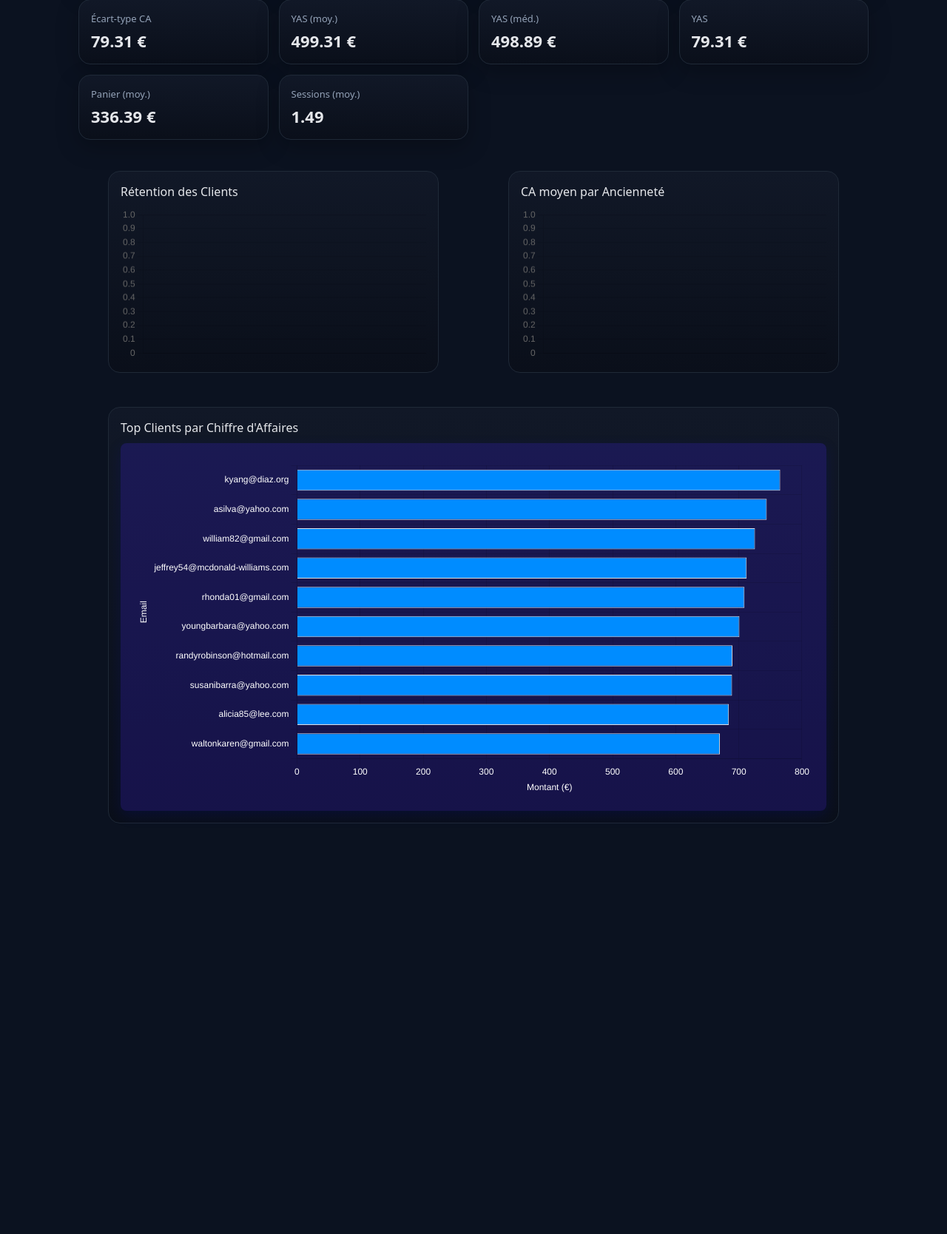
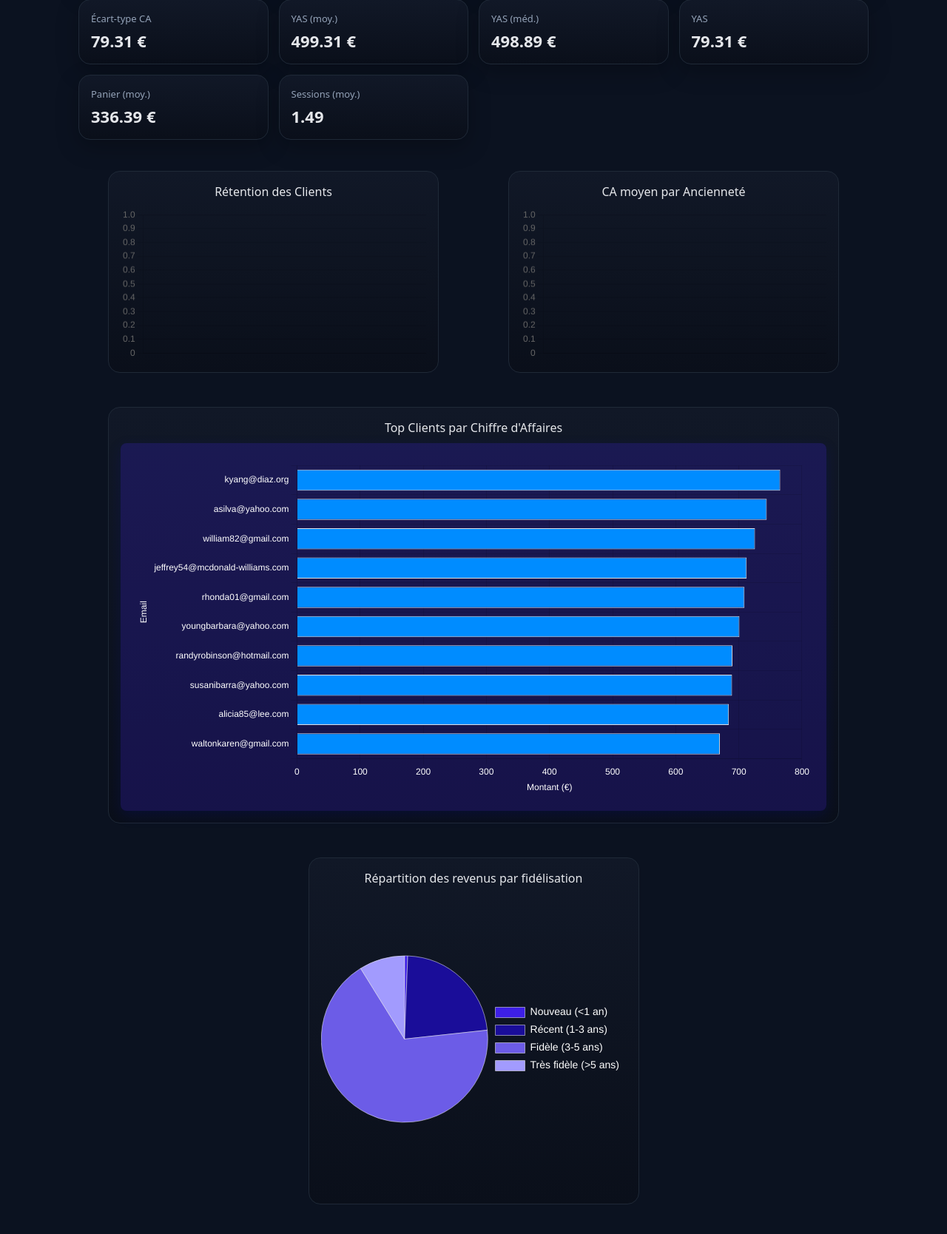
Before and after one commit to Alpha-NeMeSiS/DashBoard-E-Commerce, a Flask app: page / in a window 1280 px wide. Shown: the part 229-1897 px from the top of the page at 74% size. Before the commit the page ends 1342 px from the top, so only its background shows below. Run offline with Flask 3, Linux system fonts and the light colour scheme; a map, chart or similar area stays blank.

Commit message:
tableaux002

```diff
--- a/Static/dashboard.js
+++ b/Static/dashboard.js
@@ -71,6 +71,44 @@ document.addEventListener('DOMContentLoaded', () => {
     });
   }
 
+  const ctxPie = document.getElementById('segmentPieChart');
+  console.log("Camembert lancé", segmentLabels, segmentCA);
+  if (ctxPie) {
+    new Chart(ctxPie, {
+      type: 'pie',
+      data: {
+        labels: segmentLabels,
+        datasets: [{
+          label: 'CA total (€)',
+          data: segmentCA,
+          backgroundColor: ['#3D1FE6', '#1A0D99', '#6C5CE7', '#A29BFE'],
+          borderColor: '#ffffff',
+          borderWidth: 0.5
+        }]
+      },
+      options: {
+        responsive: true,
+        plugins: {
+          legend: {
+            position: 'right',
+            labels: {
+              color: '#ffffffff',
+              font: { size: 14 }
+            }
+          },
+          tooltip: {
+            callbacks: {
+              label: function(context) {
+                const label = context.label || '';
+                const value = context.parsed || 0;
+                return `${label}: ${value.toFixed(2)} €`;
+              }
+            }
+          }
+        }
+      }
+    });
+  }
 
 });
 function refreshData() {
--- a/Static/styles_dashboard.css
+++ b/Static/styles_dashboard.css
@@ -59,7 +59,10 @@ h1 {
     background: linear-gradient(180deg, var(--card), #0a0f1a);
     border: 1px solid #1f2937;
     border-radius: 16px;
-    padding: 16px
+    padding: 16px;
+    display: flex;
+    flex-direction: column;
+    align-items: center;
 }
 
 .tableaux_Kpi {
@@ -75,6 +78,12 @@ h1 {
 .tableau-kpi th, .tableau-kpi td {
   padding: 5px 10px;
 }
+
+.segmentPieChart {
+  display: block;
+  margin: 0 auto;
+}
+
 
 @media (max-width:1000px) {
     .grid {
--- a/app.py
+++ b/app.py
@@ -46,9 +46,11 @@ df['Segment_Anciennete'] = pd.cut(
 segment_counts = df['Segment_Anciennete'].value_counts().sort_index()
 ca_par_segment = (
     df.groupby('Segment_Anciennete', observed=False)['Yearly Amount Spent']
-      .agg(['mean', 'median', 'count'])
-      .rename(columns={'mean': 'CA moyen', 'median': 'CA médian', 'count': 'Nb clients'})
+      .agg(['sum', 'mean', 'count'])
+      .rename(columns={'sum': 'CA total', 'mean': 'CA moyen', 'count': 'Nb clients'})
 )
+
+segment_ca_total = [round(float(v), 2) for v in ca_par_segment['CA total'].values]
 
 # df['Length of Membership'] = pd.to_datetime(df['Length of Membership'])
 
@@ -102,8 +104,9 @@ def index():
         tableaux = analysis["tableaux"],
         top_clients_labels = top_clients_labels,
         top_clients_values = top_clients_values,
+        segment_ca_total = segment_ca_total,
         other_labels=[],
-        other_values=[]
+        other_values=[],
     )
 
 if __name__ == "__main__":
--- a/templates/dashboard.html
+++ b/templates/dashboard.html
@@ -133,6 +133,11 @@
         </div>
       </figure>
 
+      <figure class="chartbox" style="grid-column: 2 / span 2;" aria-label="Répartition des segments">
+        <figcaption>Répartition des revenus par fidélisation</figcaption>
+        <canvas id="segmentPieChart"></canvas>
+      </figure>
+
     </section>
   </main>
 
@@ -141,6 +146,8 @@
     const topClientsValues = {{ top_clients_values | default([]) | tojson }};
     const otherLabels = {{ other_labels | default([]) | tojson }};
     const otherValues = {{ other_values | default([]) | tojson }};
+    const segmentLabels = {{ segment_labels | default([]) | tojson }};
+    const segmentCA = {{ segment_ca_total | default([]) | tojson }};
   </script>
 
 </body>
```
Also changed, not shown: analyse.py (line endings or trailing spaces).
